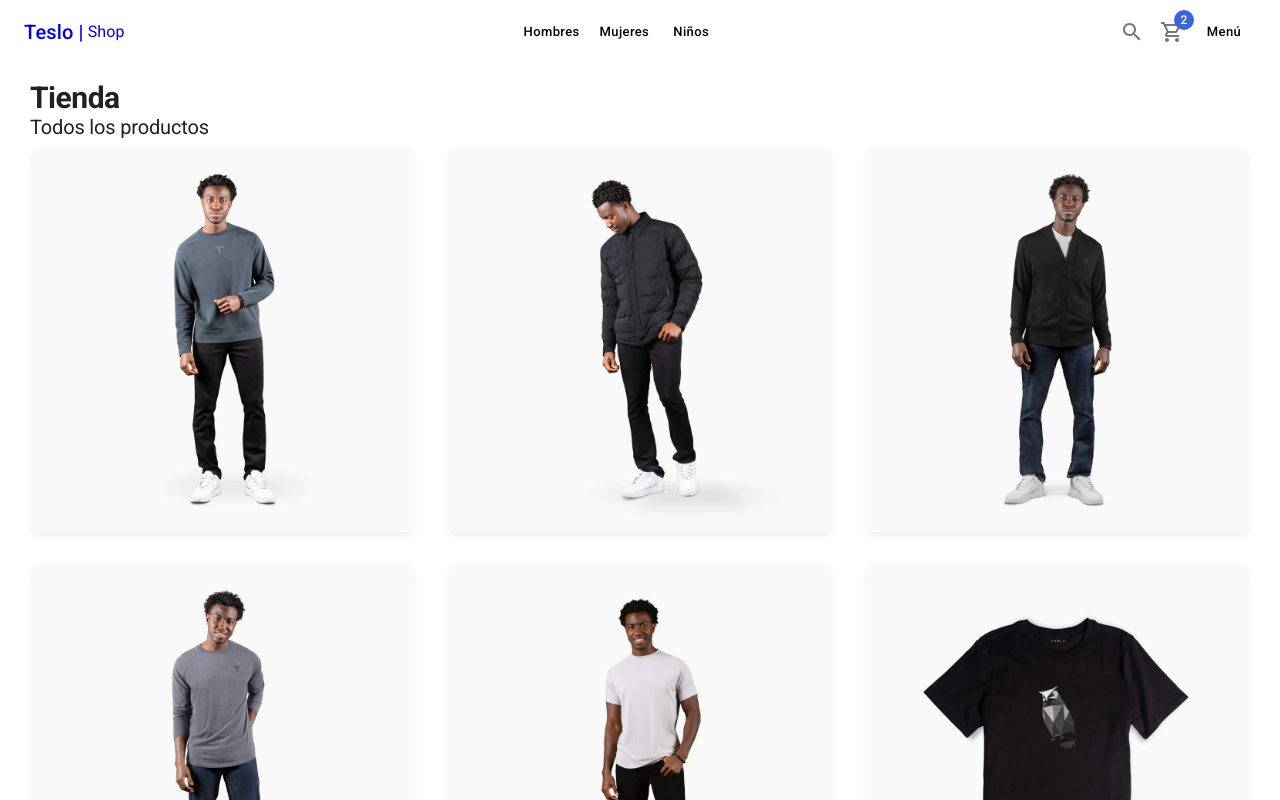
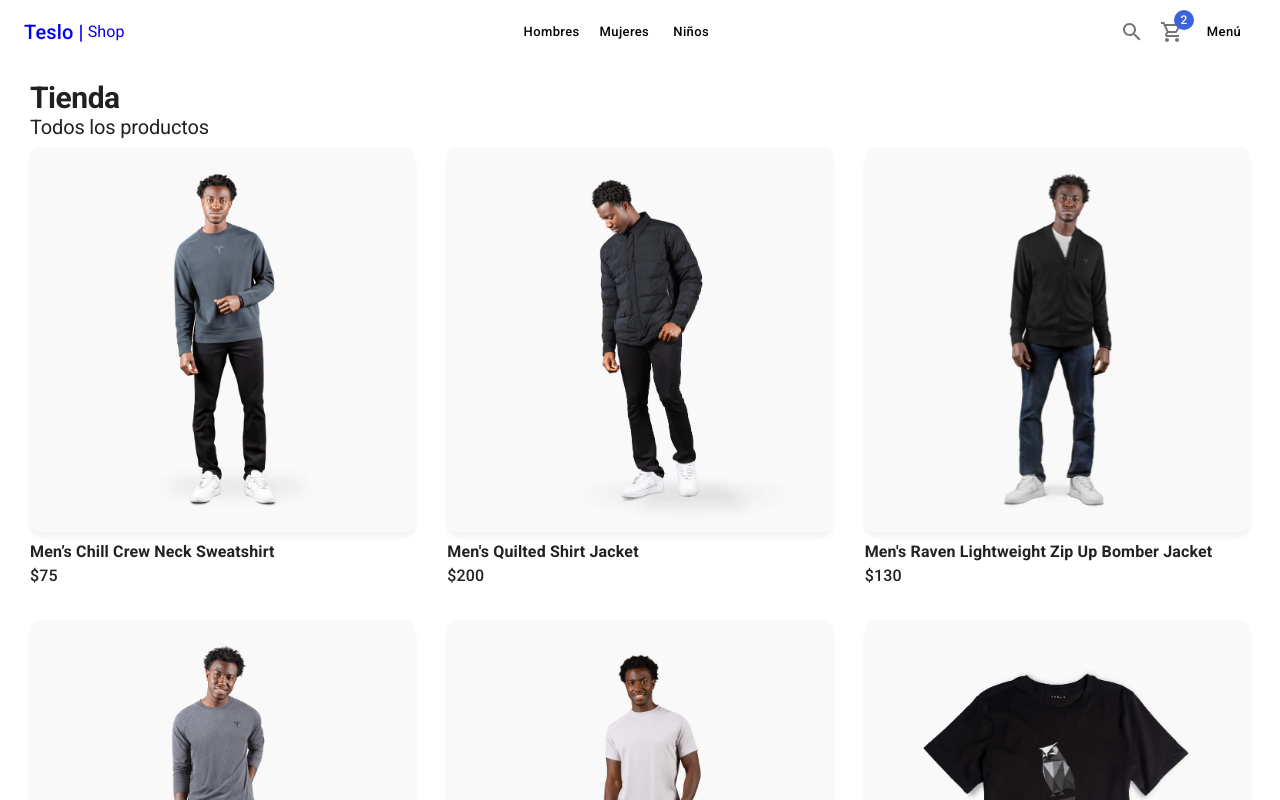
Before and after one commit to lenxnos/teslo-shop, a Next.js app: page / in a window 1280 px wide. Shown: the top 800 px of the page. Built offline with nearby package versions, Linux system fonts and the light colour scheme.

Commit message:
feat: add fadeIn to product when user hover on it

```diff
--- /dev/null
+++ b/components/products/ProductCard.tsx
@@ -0,0 +1,44 @@
+import { Box, Grid, Card, CardActionArea, CardMedia, Typography } from "@mui/material";
+import { useMemo, useState } from "react";
+import { IProduct } from "../../interfaces";
+
+interface Props {
+  product: IProduct;
+}
+
+export function ProductCart({ product }: Props) {
+
+  const [isHovered, setIsHovered] = useState(false);
+
+  const productImage = useMemo(() => {
+    return isHovered
+      ? `products/${product.images[1]}`
+      : `products/${product.images[0]}`
+  }, [isHovered, product.images]);
+
+  return (
+    <Grid
+      item
+      xs={6}
+      sm={4}
+      onMouseEnter={() => setIsHovered(true)}
+      onMouseLeave={() => setIsHovered(false)}
+    >
+      <Card>
+        <CardActionArea>
+          <CardMedia
+            component="img"
+            className="fadeIn"
+            image={productImage}
+            alt={product.title}
+          />
+        </CardActionArea>
+      </Card>
+
+      <Box sx={{ mt: 1 }} className='fadeIn'>
+        <Typography fontWeight={700}>{product.title}</Typography>
+        <Typography fontWeight={500}>{`$${product.price}`}</Typography>
+      </Box>
+    </Grid>
+  )
+}
--- a/components/products/ProductCart.tsx
+++ /dev/null
@@ -1,22 +0,0 @@
-import { Grid, Card, CardActionArea, CardMedia } from "@mui/material";
-import { IProduct } from "../../interfaces";
-
-interface Props {
-  product: IProduct;
-}
-
-export function ProductCart({ product }: Props) {
-  return (
-    <Grid item xs={6} sm={4} key={product.slug}>
-      <Card>
-        <CardActionArea>
-          <CardMedia
-            component="img"
-            image={`products/${product.images[0]}`}
-            alt={product.title}
-          />
-        </CardActionArea>
-      </Card>
-    </Grid>
-  )
-}
--- a/components/products/ProductList.tsx
+++ b/components/products/ProductList.tsx
@@ -1,6 +1,6 @@
 import { Grid } from "@mui/material";
 import { IProduct } from "../../interfaces";
-import { ProductCart } from "./ProductCart";
+import { ProductCart } from "./ProductCard";
 
 
 interface Props {
--- a/components/products/index.ts
+++ b/components/products/index.ts
@@ -1,2 +1,2 @@
-export * from './ProductCart';
+export * from './ProductCard';
 export * from './ProductList';
```
